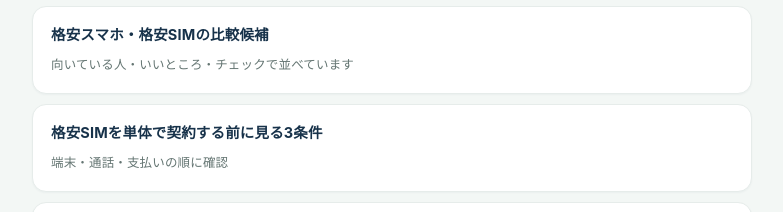
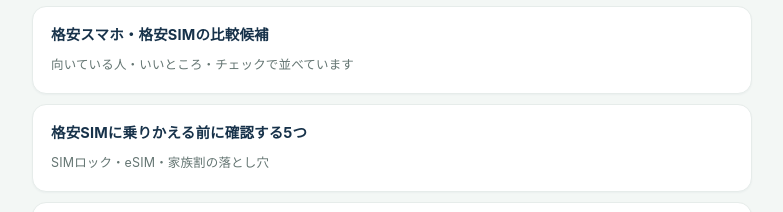
Before and after one commit to kurashi1825/kurashi1825.github.io, a plain HTML site: page articles/sim-norikae-nissu.html in a window 1280 px wide. Shown: the part 5520-5732 px from the top of the page, without its empty margins (248-1031 px from the left). Drawn offline with Linux system fonts and the light colour scheme.

Commit message:
新規記事内の「次に読む」リンク文言を既存記事タイトルに合わせて修正

```diff
--- a/articles/sim-norikae-nissu.html
+++ b/articles/sim-norikae-nissu.html
@@ -222,7 +222,7 @@
     <h2 class="sec" id="next">次に読む</h2>
     <div class="article-list">
       <a class="article-item" href="../categories/sim.html"><strong>格安スマホ・格安SIMの比較候補</strong><span>向いている人・いいところ・チェックで並べています</span></a>
-      <a class="article-item" href="sim-first-conditions.html"><strong>格安SIMを単体で契約する前に見る3条件</strong><span>端末・通話・支払いの順に確認</span></a>
+      <a class="article-item" href="sim-first-conditions.html"><strong>格安SIMに乗りかえる前に確認する5つ</strong><span>SIMロック・eSIM・家族割の落とし穴</span></a>
       <a class="article-item" href="kaiyaku-kin-koushin-tsuki.html"><strong>解約金と更新月の確認方法</strong><span>乗り換え前に残る費用を見る</span></a>
       <a class="article-item" href="../categories/cashback.html"><strong>キャッシュバック比較（確認日つき）</strong><span>「最大」の内訳と受け取り方を並べています</span></a>
       <a class="article-item" href="../tools/fixed-cost-check.html"><strong>固定費チェック計算機</strong><span>今の通信費を数字で見る</span></a>
```
